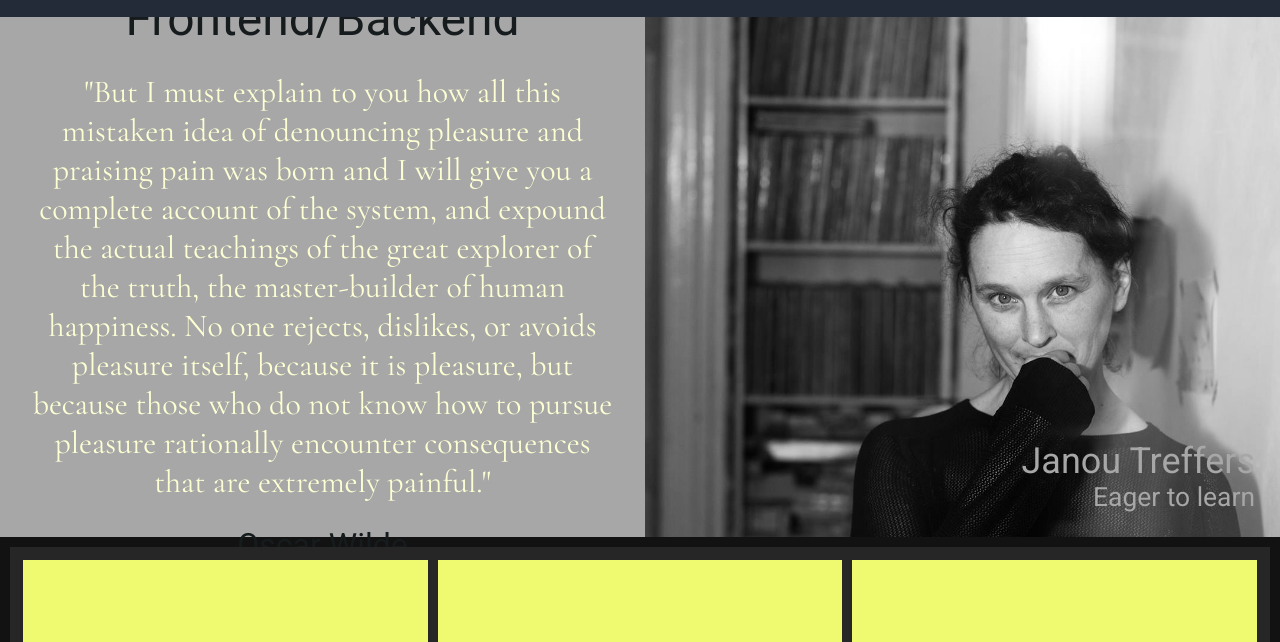
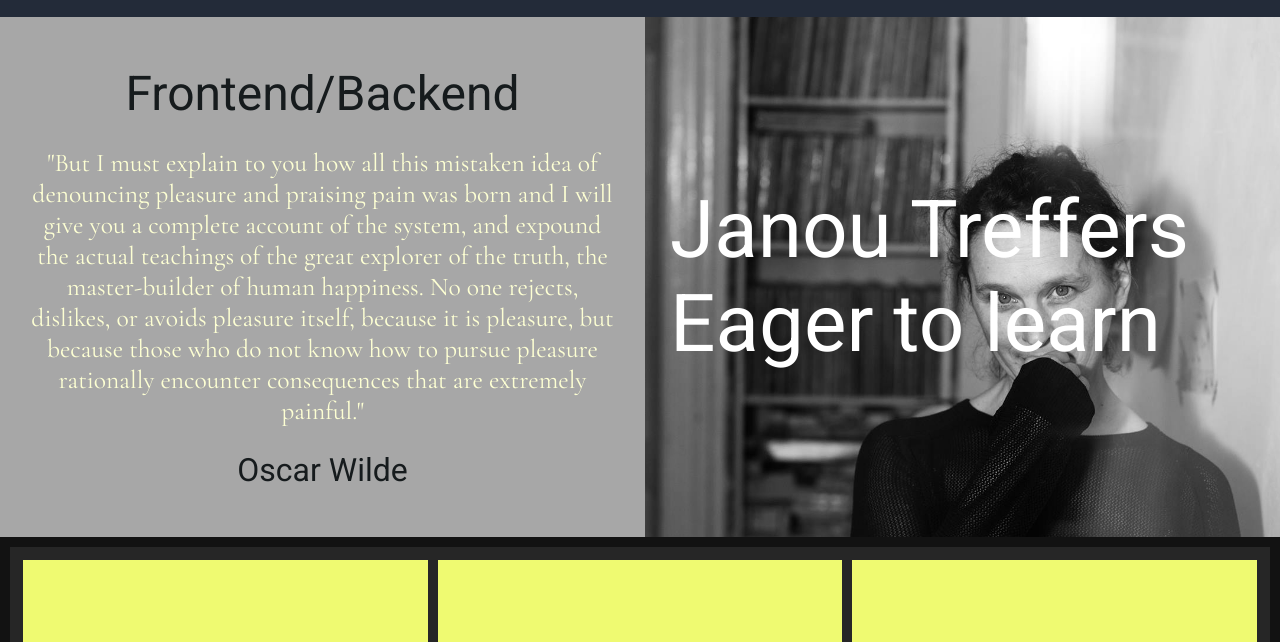
Before and after one commit to Schoorsteenveger/portfolio, a plain HTML site: page index.html in a window 1280 px wide. Shown: the part 158-800 px from the top of the page. Drawn offline with nearby package versions, Linux system fonts and the light colour scheme.

Commit message:
Add more tweaks styling

```diff
--- a/SCSS/_basis.scss
+++ b/SCSS/_basis.scss
@@ -72,26 +72,23 @@ p {
 .wrapper {
     display: flex;
     justify-content: flex-end;
+    align-content: flex-start;
     flex-direction: column;
-    align-items: flex-end;
+    align-items: flex-;
     width: 100%;
     height: 60vh;
-    font-size: 1,5rem;
+    font-size: 1rem;
     font-weight:700;
     color: $color-heading;
     background-position:center;
     background-image: no-repeat;
     object-fit: contain;
     background-image: url(/IMG/janou-t-1.png);
-    padding-right: 20px;
+    padding: 20px;
 }
 
-.wrapper h2 {
-    font-size: 1.5em;
-}
-
-.wrapper h3 {
-    font-size: 1.1em;
+.wrapper h2, h3 {
+    font-size: 2em;
 }
 
 /* portfolio grid */
--- a/SCSS/_mediaqueries.scss
+++ b/SCSS/_mediaqueries.scss
@@ -68,33 +68,35 @@
     }
     .wrapper {
         display: flex;
-        justify-content: flex-end;
+        justify-content: flex-start;
         flex-direction: column;
-        align-items: flex-end;
-        position: relative;
+        align-items: flex-start;
+        align-content: flex-start;
         background-image: url(/IMG/janou-t-1.png);
         object-fit: cover;
         background-repeat: no-repeat;
         background-size: cover;
         width: 100%;
         height: 65vh;
-        font-size: 1.5rem;
         color: $background-color-mid;
         padding:25px;
     }
-    .about-text
-        p {
-            font-size: 1em;
+    .about-text p {
+            font-size: 0.8em;
             color: rgb(253, 255, 211);
         }
 
 }
 
-@media screen and (min-width:1024){
-    .section-about-mb .about-text {
+@media screen and (min-width:1024px){
+    .wrapper {
         display:flex;
         justify-content: center;
-        padding: 50px 10px;
+        align-content: flex-start;
+    }
+    .wrapper h2, h3 {
+        font-size: 5em;
+        color: white;
     }
 
 }
```
Also changed, not shown: CSS/main.css, 1 other file.
